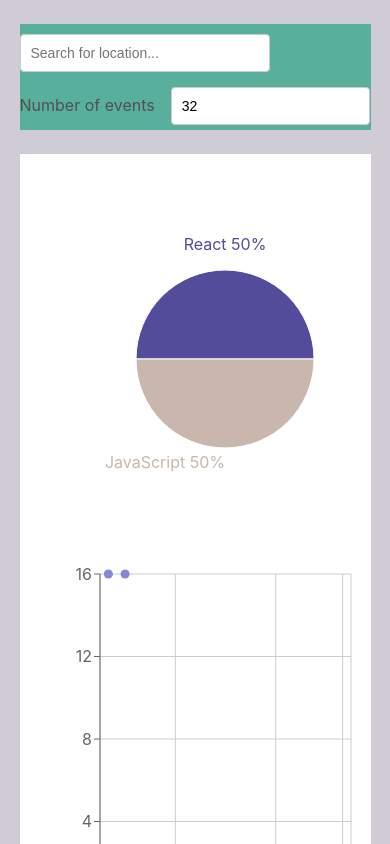
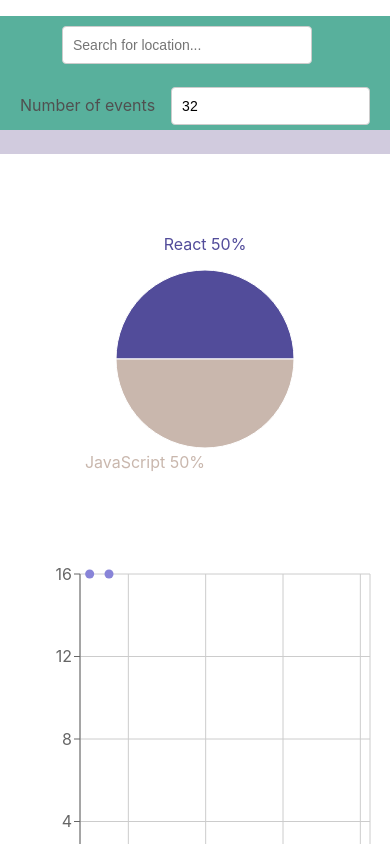
Before and after one commit to RemanBalak/MeetUp, a React (Create React App) app: page / in a window 390 px wide. Shown: the top 844 px of the page. Built offline with nearby package versions, Linux system fonts and the light colour scheme; what atatus-spa would draw is missing.

Commit message:
Updated CSS for Welcomescreen

```diff
--- a/src/App.css
+++ b/src/App.css
@@ -1,8 +1,8 @@
 @import url(https://fonts.googleapis.com/css?family=Roboto:500);
 .App {
   text-align: center;
-  padding: 2% 5%;
-  background-color: #cfccd6;
+
+  background-color: #d1cbde;
 }
 
 .App * {
@@ -189,6 +189,7 @@
 }
 .google-btn:hover {
   box-shadow: 0 0 6px #4285f4;
+  cursor: pointer;
 }
 .google-btn:active {
   background: #1669f2;
@@ -216,6 +217,9 @@
   font-size: 14px;
   letter-spacing: 0.2px;
   font-family: 'Roboto';
+}
+.btn-text:hover {
+  cursor: pointer;
 }
 
 label {
@@ -246,9 +250,12 @@
 @media only screen and (max-width: 991px) {
   .filters {
     flex-direction: column;
-    align-items: flex-start;
+    align-items: center;
   }
   .filters label {
     margin-top: 8px;
   }
+  .Eventslabel {
+    display: block;
+  }
 }
--- a/src/NumberOfEvents.js
+++ b/src/NumberOfEvents.js
@@ -1,18 +1,18 @@
-import React, { Component } from "react";
-import { ErrorAlert } from "./Alert";
+import React, { Component } from 'react';
+import { ErrorAlert } from './Alert';
 
 class NumberOfEvents extends Component {
   state = {
     num: 32,
-    errorText: "",
+    errorText: '',
   };
 
   changeNum = (value) => {
     this.setState({ num: value });
     this.props.updateNumberOfEvents(value);
     if (value < 1 || value > 32) {
-      this.setState({ errorText: "Select number from 1 to 32" });
-    } else this.setState({ errorText: "" });
+      this.setState({ errorText: 'Select number from 1 to 32' });
+    } else this.setState({ errorText: '' });
   };
 
   componentDidMount() {
@@ -25,7 +25,7 @@
     return (
       <div>
         <ErrorAlert text={errorText} />
-        <label>
+        <label className="Eventslabel">
           Number of events
           <input
             className="num"
```
